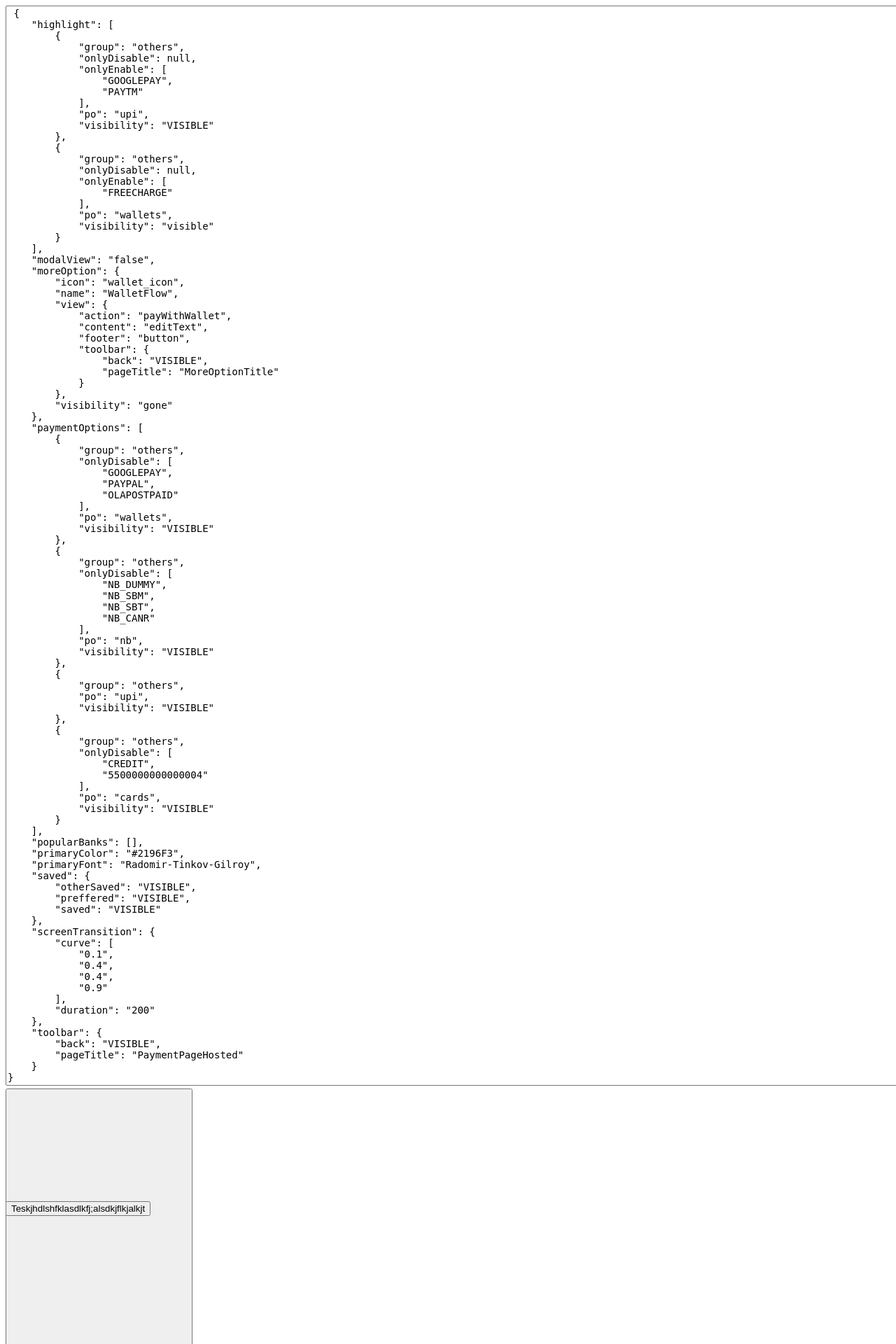
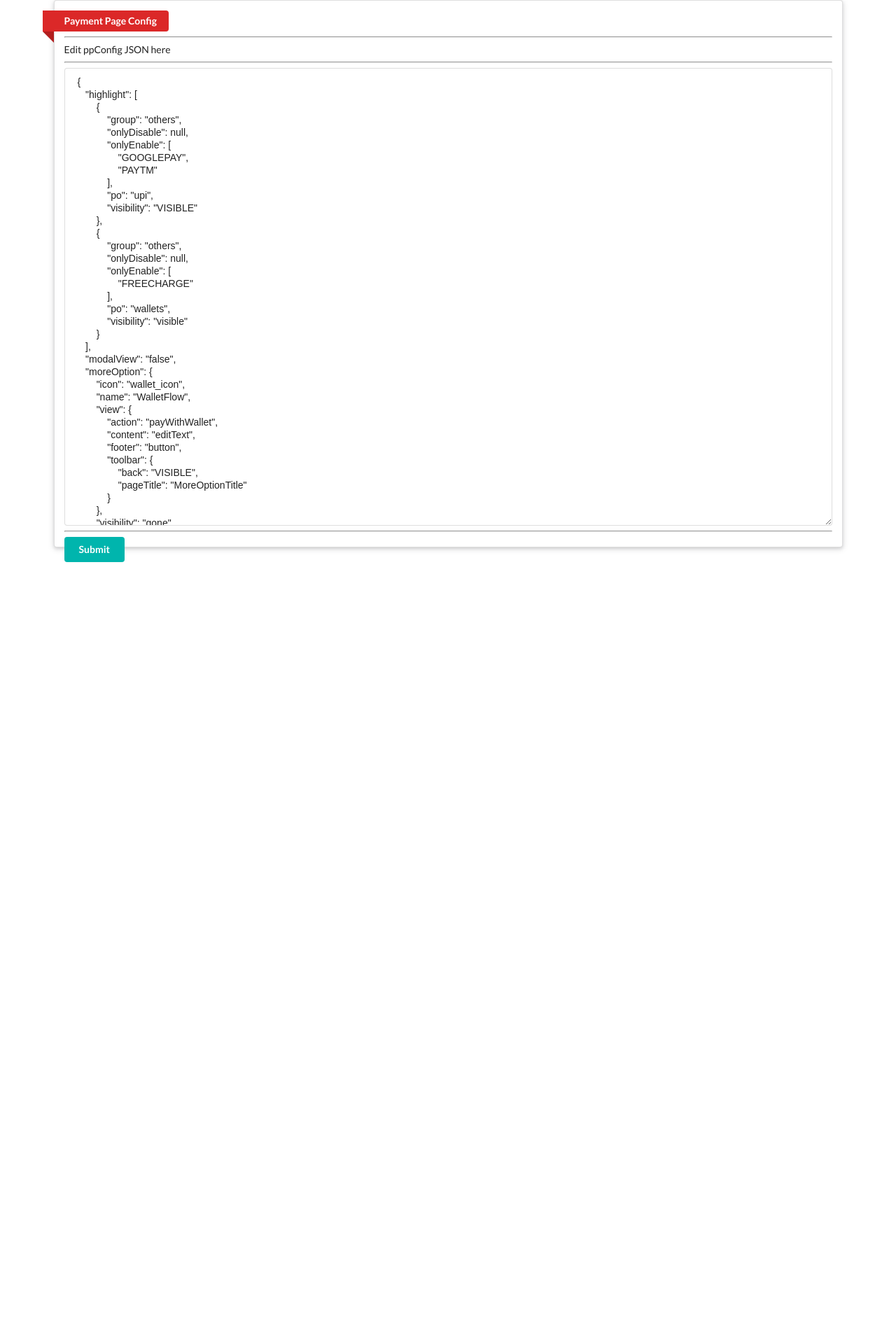
Before and after one commit to harshgarg18/hyperwidget-ppconfig, a Flask app: page /edit in a window 1280 px wide. Shown: the top 1920 px of the page at 70% size. After the commit the page ends 803 px from the top, so only its background shows below. Run offline with Flask 2, Linux system fonts and the light colour scheme; data comes from the database, SQL or seed files in the repository.

Commit message:
updated Ui

```diff
--- a/templates/display.html
+++ b/templates/display.html
@@ -2,36 +2,22 @@
 <html>
 
   <head>
-
+    <link rel="stylesheet" href="https://cdnjs.cloudflare.com/ajax/libs/semantic-ui/2.4.1/semantic.min.css">
     <title>Modify PP JSON</title>
-
-    <style>
-      html,body{
-        width: 100%;
-        height: 100%;
-      }
-      form,textarea{
-        width: 100%;
-        height: 90%;
-        font-size: 14px;
-      }
-      input[type=submit]{
-        height: 100em;
-        width: 20em;
-      }
-    </style>
-
   </head>
 
   <body>
-
-    <form action="https://tranquil-scrubland-10230.herokuapp.com//update" method = "POST">
-      <textarea name="json" id ="textarea"> {{ jsonpp }} </textarea>
-      <br>
-      <input type="submit">
-    </form>
-
+    <div class="ui raised segment container">
+      <div class="ui large red ribbon label"> Payment Page Config</div>
+      <hr>
+      <form action="https://hyperwidget-ppconfig.herokuapp.com/update" method = "POST" class ="ui form">
+        <label class="ui lable">Edit ppConfig JSON here</label>
+        <hr>
+        <textarea name="json" id ="textarea" rows="35"> {{ jsonpp }} </textarea>
+        <hr>
+        <button class="ui left floated teal button" type="submit"> Submit</button>
+      </form>
+    </div>
   </body>
 
-  <button> Teskjhdlshfklasdlkfj;alsdkjflkjalkjt</button>
 </html>
```
